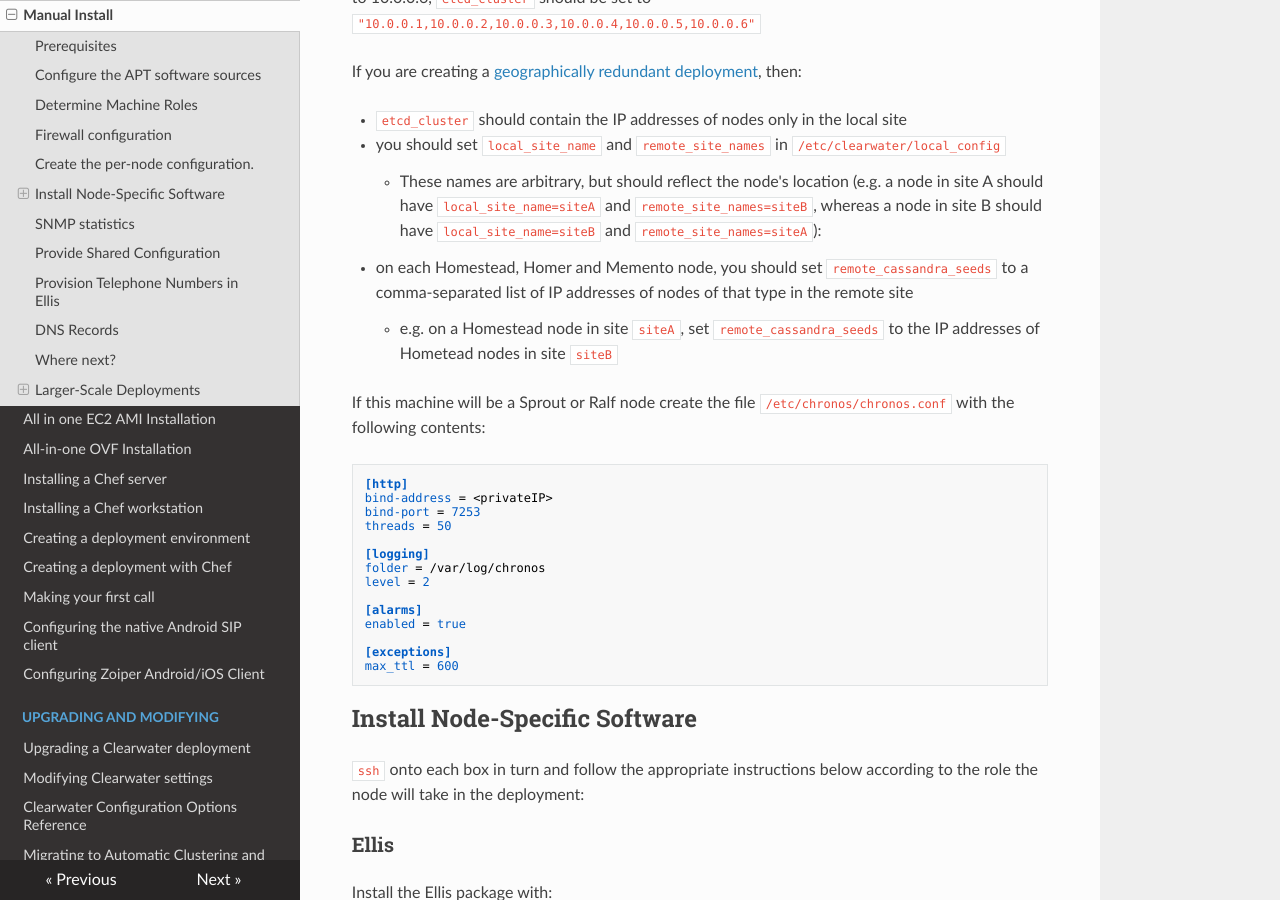
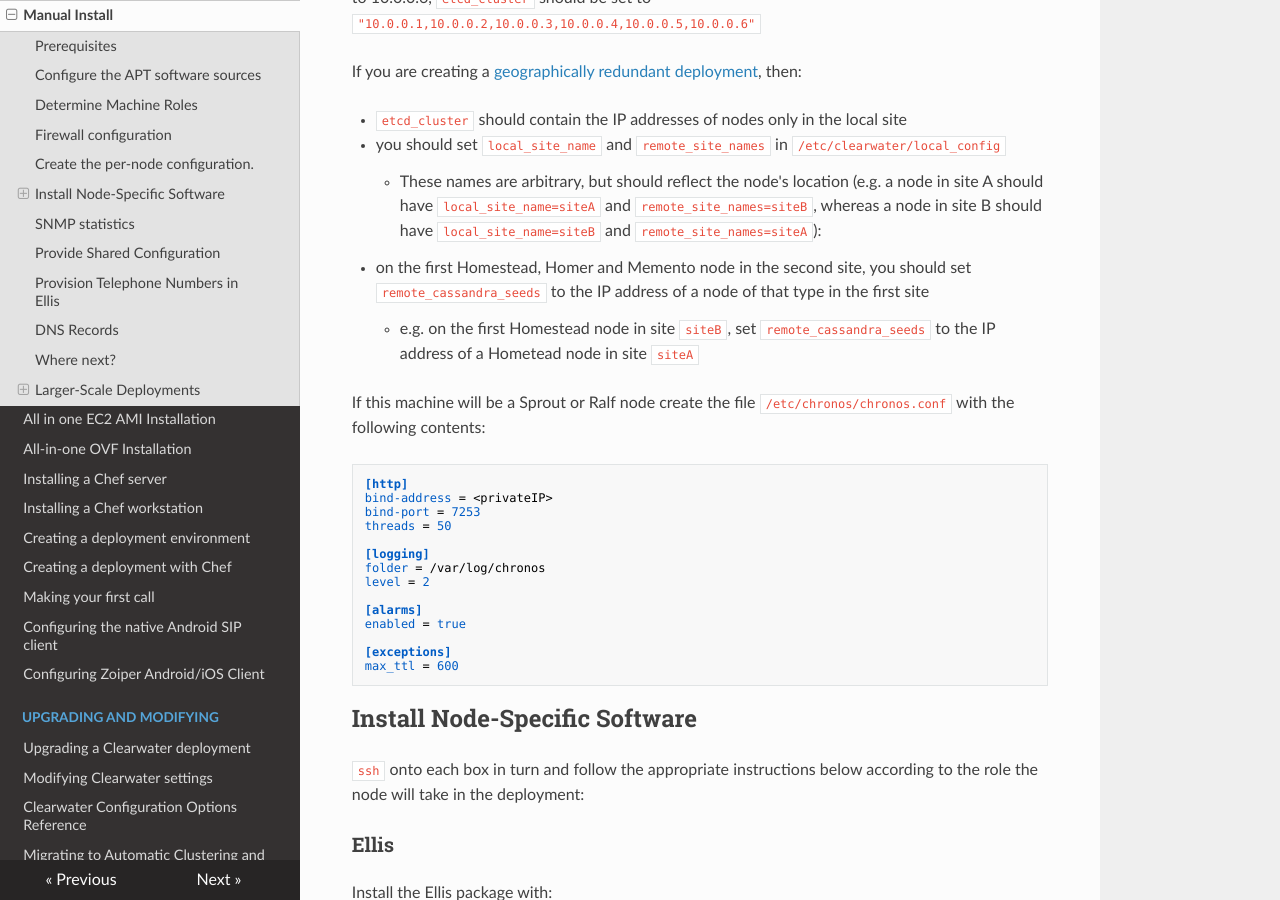
Before and after one commit to Metaswitch/clearwater-readthedocs, an MkDocs documentation site: the page built from docs/Manual_Install.md, in a window 1280 px wide and 900 px high, scrolled down 2587 px. Built offline with MkDocs 1.6.1, drawn with Linux system fonts in a browser that asks for light colours; nearby versions of some CDN libraries; old or Windows-style settings are respelled for this version of MkDocs.

Commit message:
Correct instructions for setting up remote_cassandra_seeds

```diff
--- a/docs/Manual_Install.md
+++ b/docs/Manual_Install.md
@@ -80,8 +80,8 @@ If you are creating a [geographically redundant deployment](Geographic_redundanc
 * `etcd_cluster` should contain the IP addresses of nodes only in the local site
 *  you should set `local_site_name` and `remote_site_names` in `/etc/clearwater/local_config`
      *   These names are arbitrary, but should reflect the node's location (e.g. a node in site A should have `local_site_name=siteA` and `remote_site_names=siteB`, whereas a node in site B should have `local_site_name=siteB` and `remote_site_names=siteA`):
-*  on each Homestead, Homer and Memento node, you should set `remote_cassandra_seeds` to a comma-separated list of IP addresses of nodes of that type in the remote site
-    *  e.g. on a Homestead node in site `siteA`, set `remote_cassandra_seeds` to the IP addresses of Hometead nodes in site `siteB`
+*  on the first Homestead, Homer and Memento node in the second site, you should set `remote_cassandra_seeds` to the IP address of a node of that type in the first site
+    *  e.g. on the first Homestead node in site `siteB`, set `remote_cassandra_seeds` to the IP address of a Hometead node in site `siteA`
 
 If this machine will be a Sprout or Ralf node create the file `/etc/chronos/chronos.conf` with the following contents:
 
```
